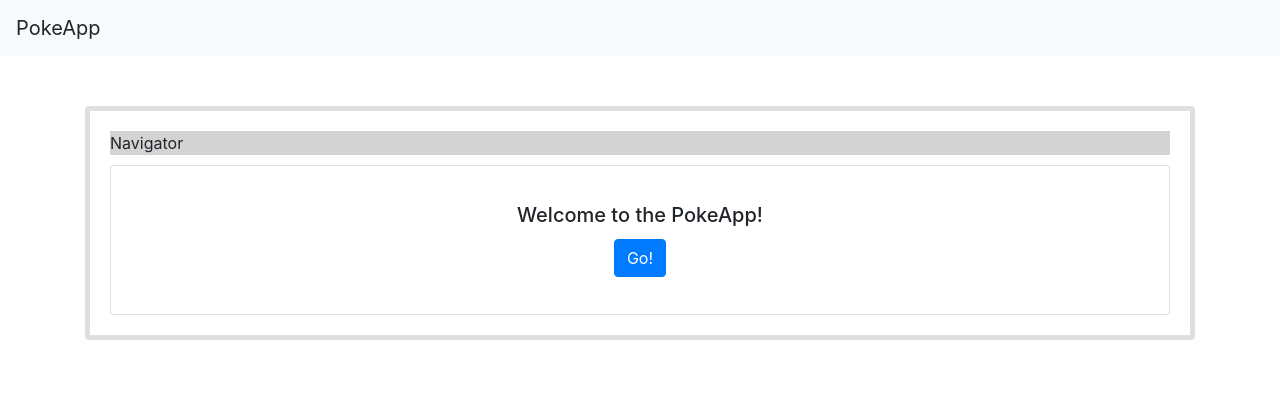
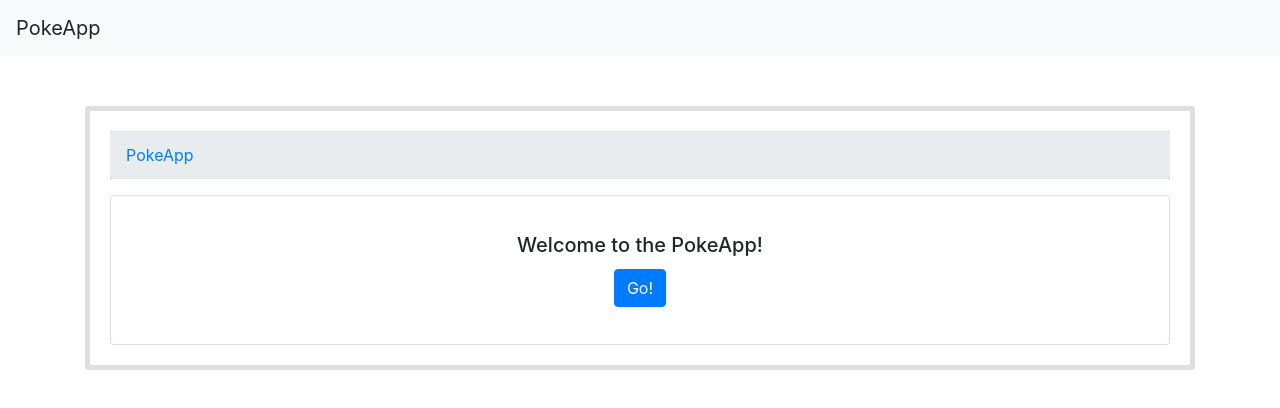
Before and after one commit to mehmetfurkanaydin/pokemon-app, an Angular app: page / in a window 1280 px wide. Shown: the top 408 px of the page. Built offline with nearby package versions, Linux system fonts and the light colour scheme.

Commit message:
breadcrumb implemented

```diff
--- a/src/app/app.component.html
+++ b/src/app/app.component.html
@@ -4,7 +4,7 @@
 <div class="container h-100">
   <div class="card poke-view">
     <div class="card-body">
-      <div class="navigator">Navigator</div>
+      <div class="navigator"><app-breadcrumb></app-breadcrumb></div>
       <router-outlet></router-outlet>
     </div>
   </div>
--- a/src/app/app.module.ts
+++ b/src/app/app.module.ts
@@ -7,6 +7,7 @@ import { AppRoutingModule } from './app-routing.module';
 import { AppComponent } from './app.component';
 import { PokeViewComponent } from './poke-view/poke-view.component';
 import { PokeListComponent } from './poke-list/poke-list.component';
+import { BreadcrumbComponent } from './breadcrumb/breadcrumb.component';
 import { FilterPipe } from './poke-list/filter.pipe';
 import { PokeDetailComponent } from './poke-detail/poke-detail.component';
 
@@ -16,7 +17,8 @@ import { PokeDetailComponent } from './poke-detail/poke-detail.component';
     PokeViewComponent,
     PokeListComponent,
     FilterPipe,
-    PokeDetailComponent
+    PokeDetailComponent,
+    BreadcrumbComponent
   ],
   imports: [
     BrowserModule,
--- /dev/null
+++ b/src/app/breadcrumb/breadcrumb.component.html
@@ -0,0 +1,7 @@
+<ol class="breadcrumb">
+    <ng-container *ngFor="let breadcrumbLabel of breadcrumbList; let i=index">
+        <li class="breadcrumb-item">
+          <a [routerLink]="breadcrumbLinksList[i]">{{breadcrumbLabel !== "" ? breadcrumbLabel : "PokeApp"}}</a>
+        </li>
+    </ng-container>
+</ol>
--- /dev/null
+++ b/src/app/breadcrumb/breadcrumb.component.ts
@@ -0,0 +1,39 @@
+import { Component, OnInit } from '@angular/core';
+import { Router, RouterEvent, NavigationEnd} from "@angular/router";
+
+@Component({
+  selector: 'app-breadcrumb',
+  templateUrl: './breadcrumb.component.html',
+  styleUrls: ['./breadcrumb.component.less']
+})
+export class BreadcrumbComponent implements OnInit {
+  breadcrumbList: string[];
+  breadcrumbLinksList: string[];
+
+  constructor(private router: Router) {
+  }
+
+  ngOnInit() {
+    this.router.events.subscribe((event: RouterEvent) => {
+      if (event instanceof NavigationEnd) {
+        this.breadcrumbList = [];
+        this.breadcrumbLinksList = [];
+        this.buildBreadcrumbs();
+      }
+    });
+  }
+
+  private buildBreadcrumbs() {
+    if (this.router.url === "/") {
+      this.breadcrumbList = [""];
+    } else {
+      this.breadcrumbList = this.router.url.split('/');
+    }
+    this.breadcrumbLinksList  = [this.breadcrumbList[0]];
+
+    for(let i=1; i<=this.breadcrumbList.length; i++){
+      const link = this.breadcrumbLinksList[i-1] +'/'+ this.breadcrumbList[i]
+      this.breadcrumbLinksList.push(link)
+    }
+  }
+}
```
Also changed, not shown: src/app/breadcrumb/breadcrumb.component.less (added), 1 other file (tests, documents, lock files or other folders).
